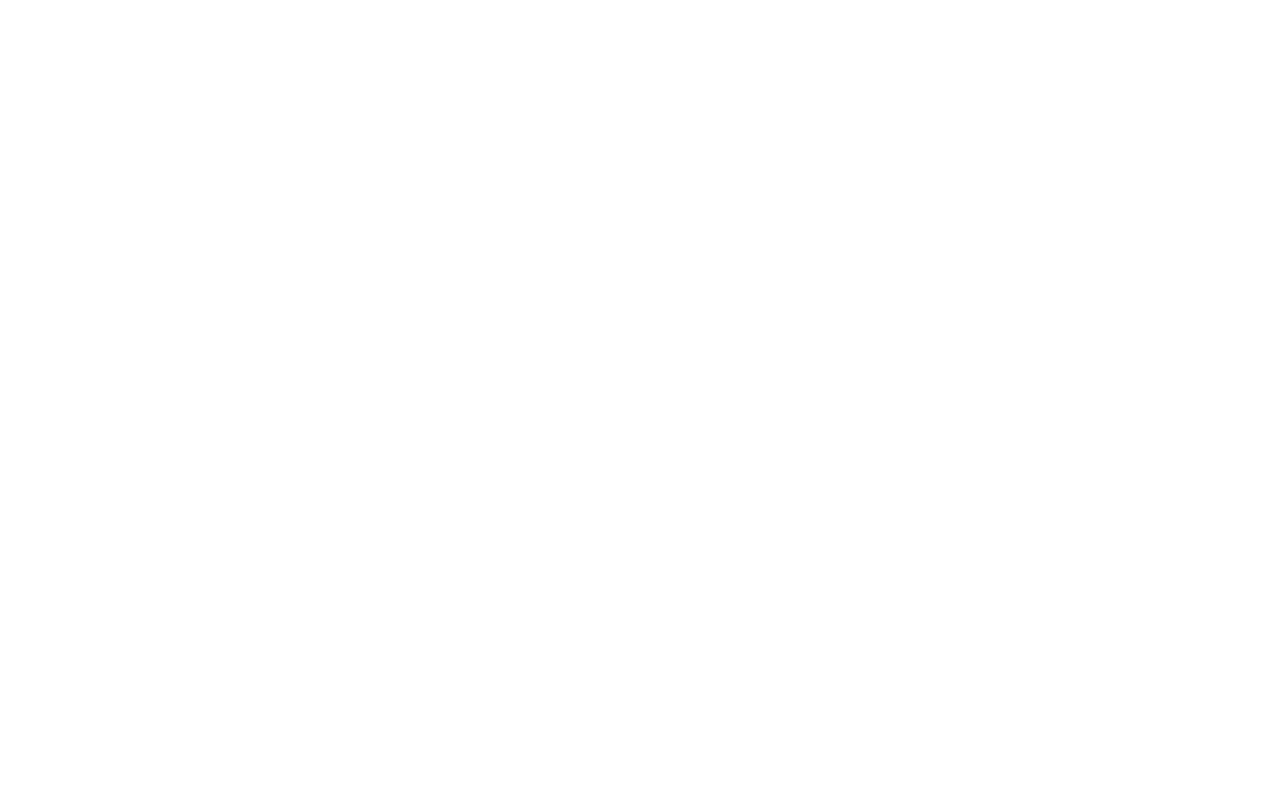
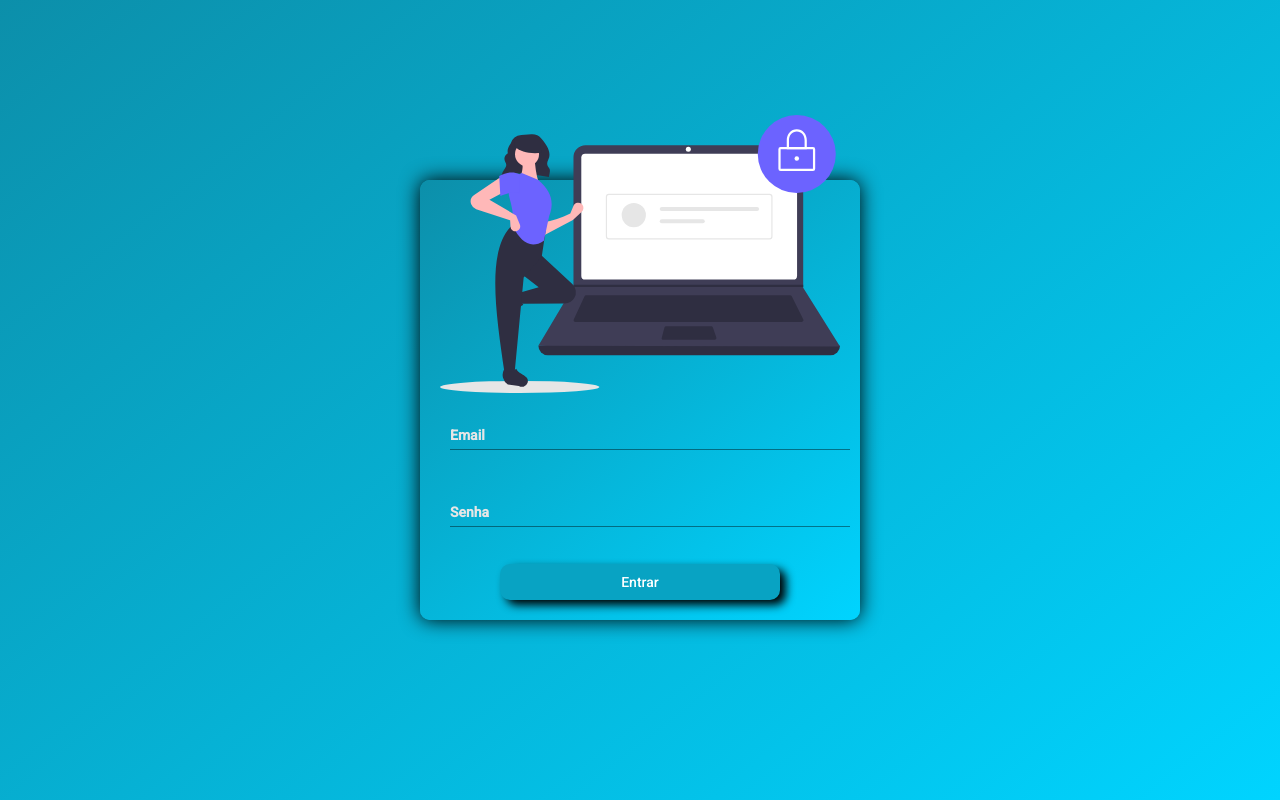
Before and after one commit to diogo0254jf/Help-Desk, an Angular app in the folder frontend/: page /login in a window 1280 px wide. Before the commit this address led to /. Built offline with nearby package versions, Linux system fonts and the light colour scheme.

Commit message:
front end do login criado com sucesso

```diff
--- a/frontend/src/app/app-routing.module.ts
+++ b/frontend/src/app/app-routing.module.ts
@@ -2,8 +2,10 @@
 import { RouterModule, Routes } from '@angular/router';
 import { HomeComponent } from './components/home/home.component';
 import { NavComponent } from './components/nav/nav.component';
-import {TecnicoListComponent} from './components/tecnico/tecnico-list/tecnico-list.component';
+import { TecnicoListComponent } from './components/tecnico/tecnico-list/tecnico-list.component';
+import { LoginComponent } from './components/login/login.component';
 const routes: Routes = [
+  {path: 'login', component: LoginComponent},
   {
     path: '', component: NavComponent, children: [
       { path: 'home', component: HomeComponent},
--- a/frontend/src/app/app.module.ts
+++ b/frontend/src/app/app.module.ts
@@ -30,7 +30,7 @@
 import { HomeComponent } from "./components/home/home.component";
 import { HeaderComponent } from "./components/header/header.component";
 import { TecnicoListComponent } from './components/tecnico/tecnico-list/tecnico-list.component';
-import { LoginComponent } from './login/login.component';
+import { LoginComponent } from './components/login/login.component';
 
 @NgModule({
   declarations: [AppComponent, NavComponent, HomeComponent, HeaderComponent, TecnicoListComponent, LoginComponent],
--- /dev/null
+++ b/frontend/src/app/components/login/login.component.css
@@ -0,0 +1,73 @@
+.container {
+  display: flex;
+  justify-content: center;
+  align-items: center;
+  height: 100vh;
+
+  background: rgb(12, 143, 170);
+  background: linear-gradient(
+    142deg,
+    rgba(12, 143, 170, 1) 0%,
+    rgba(0, 212, 255, 1) 100%
+  );
+}
+
+.form {
+  display: flex;
+  flex-direction: column;
+  justify-content: end;
+  min-width: 150px;
+  max-width: 400px;
+  width: 100%;
+  height: 50%;
+  background: linear-gradient(
+    142deg,
+    rgba(12, 143, 170, 1) 0%,
+    rgba(0, 212, 255, 1) 100%
+  );
+
+  padding: 20px;
+  border-radius: 10px;
+  box-shadow: 0px 0px 20px 0px #000;
+}
+
+.full-width {
+  width: 100%;
+  color: white;
+  font-weight: bold;
+  padding: 10px;
+  border-radius: 50px;
+}
+
+.full-width * {
+  border: none;
+  outline: none;
+  background: none;
+  color: #E6E6E6;
+}
+
+.form img {
+  padding-bottom: 2%;
+  transition: 0.5s;
+}
+.form img:hover {
+  transform: scale(1.01);
+  transition: 0.5s;
+}
+
+.login-buttom {
+  display: block;
+  margin: auto;
+  background: #08A3C3;
+  border-radius: 10px;
+  margin-top: 10px;
+  width: 70%;
+  transition: 0.2s;
+  box-shadow: 6px 5px 10px 0px #000;
+}
+.login-buttom:active {
+  background: #08A3C3;
+  border-radius: 10px;
+  margin-top: 10px;
+  transition: 0.2s;
+}
--- /dev/null
+++ b/frontend/src/app/components/login/login.component.html
@@ -0,0 +1,23 @@
+<div class="container">
+  <form class="form">
+    <img src="../../../assets/img/login-image.svg" alt="Imagem de login" />
+    <mat-form-field class="full-width">
+      <mat-label>Email</mat-label>
+      <input matInput type="email" placeholder="email@email.com" />
+    </mat-form-field>
+
+    <mat-form-field class="full-width">
+      <mat-label>Senha</mat-label>
+      <input matInput type="password" placeholder="Digite aqui" />
+    </mat-form-field>
+
+    <button
+      class="login-buttom"
+      mat-raised-button
+      type="submit"
+      color="primary"
+    >
+      Entrar
+    </button>
+  </form>
+</div>
--- a/frontend/src/app/components/nav/nav.component.ts
+++ b/frontend/src/app/components/nav/nav.component.ts
@@ -10,6 +10,6 @@
   constructor(private router: Router) {}
 
   ngOnInit(): void {
-    this.router.navigate(["/tecnicos"]);
+    this.router.navigate(["/login"]);
   }
 }
--- a/frontend/src/app/login/login.component.html
+++ /dev/null
@@ -1 +0,0 @@
-<p>login works!</p>
```
Also changed, not shown: frontend/src/app/components/login/login.component.ts (renamed from frontend/src/app/login/login.component.ts), frontend/src/app/login/login.component.css (deleted).
